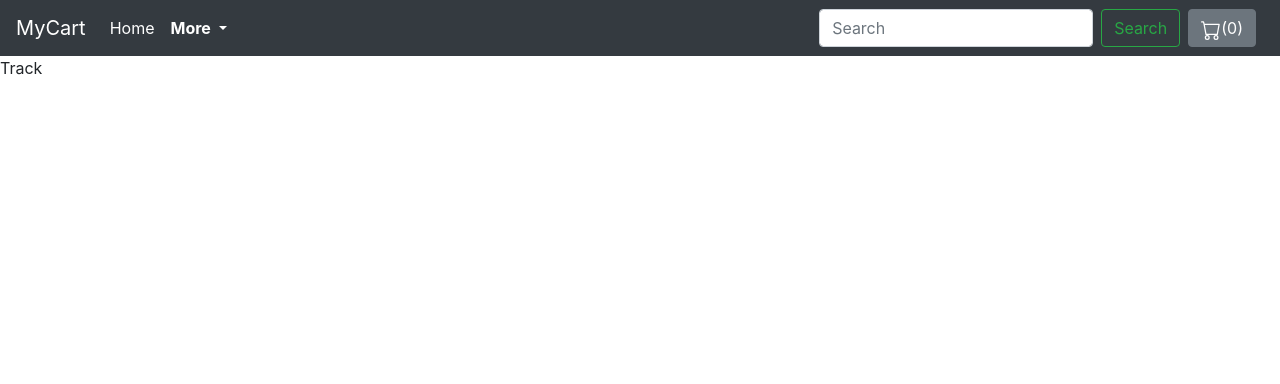
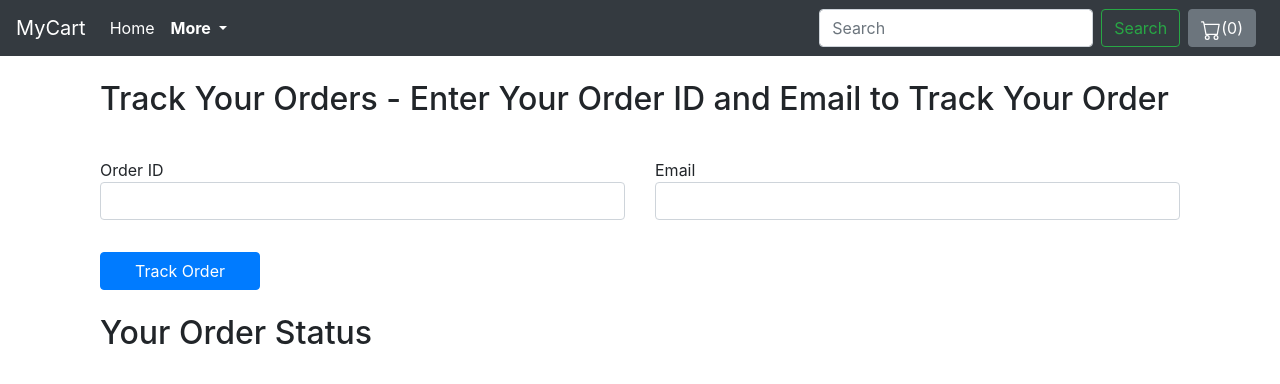
Before and after one commit to AjasMohammed/MyCart, a Django app: page /shop/tracker/ in a window 1280 px wide. Shown: the top 384 px of the page. Run offline with Django 4.2, Linux system fonts and the light colour scheme; some libraries are stand-ins or nearby versions.

Commit message:
Created home page=>click on MyCart in navbar to go to home page || Created a tracking page which shows the status of the product and time || changed jQuery script in basic.html to 'jQuery Core 3.6.1 - uncompressed'

```diff
--- a/mycart/settings.py
+++ b/mycart/settings.py
@@ -56,7 +56,7 @@ ROOT_URLCONF = 'mycart.urls'
 TEMPLATES = [
     {
         'BACKEND': 'django.template.backends.django.DjangoTemplates',
-        'DIRS': [],
+        'DIRS': ['mycart/templates'],
         'APP_DIRS': True,
         'OPTIONS': {
             'context_processors': [
--- a/mycart/urls.py
+++ b/mycart/urls.py
@@ -17,9 +17,11 @@ from django.contrib import admin
 from django.urls import path, include
 from django.conf import settings
 from django.conf.urls.static import static
+from . import views
 
 urlpatterns = [
     path('admin/', admin.site.urls),
     path('shop/', include('shop.urls')),
     path('blog/', include('blog.urls')),
+    path('', views.index),
 ] + static(settings.MEDIA_URL, document_root=settings.MEDIA_ROOT)
--- a/shop/admin.py
+++ b/shop/admin.py
@@ -1,7 +1,8 @@
 from django.contrib import admin
-from .models import Product, Contact, Orders
+from .models import Product, Contact, Orders, OrderUpdate
 
 # Register your models here.
 admin.site.register(Product)
 admin.site.register(Contact)
 admin.site.register(Orders)
+admin.site.register(OrderUpdate)
--- a/shop/templates/shop/basic.html
+++ b/shop/templates/shop/basic.html
@@ -18,7 +18,7 @@
     {% load static %}
     <!-- NavBar -->
     <nav class="navbar navbar-expand-lg navbar-dark bg-dark">
-        <a class="navbar-brand" href="#">MyCart</a>
+        <a class="navbar-brand" href="/">MyCart</a>
         <button class="navbar-toggler" type="button" data-toggle="collapse" data-target="#navbarSupportedContent" aria-controls="navbarSupportedContent" aria-expanded="false" aria-label="Toggle navigation">
             <span class="navbar-toggler-icon"></span>
         </button>
@@ -63,7 +63,10 @@
     {% block body %} {% endblock %}
     <!-- Optional JavaScript -->
     <!-- jQuery first, then Popper.js, then Bootstrap JS -->
-    <script src="https://code.jquery.com/jquery-3.3.1.slim.min.js" integrity="sha384-q8i/X+965DzO0rT7abK41JStQIAqVgRVzpbzo5smXKp4YfRvH+8abtTE1Pi6jizo" crossorigin="anonymous"></script>
+    <script
+  src="https://code.jquery.com/jquery-3.6.1.js"
+  integrity="sha256-3zlB5s2uwoUzrXK3BT7AX3FyvojsraNFxCc2vC/7pNI="
+  crossorigin="anonymous"></script>
     <script src="https://cdn.jsdelivr.net/npm/popper.js@1.14.6/dist/umd/popper.min.js" integrity="sha384-wHAiFfRlMFy6i5SRaxvfOCifBUQy1xHdJ/yoi7FRNXMRBu5WHdZYu1hA6ZOblgut" crossorigin="anonymous"></script>
     <script src="https://cdn.jsdelivr.net/npm/bootstrap@4.2.1/dist/js/bootstrap.min.js" integrity="sha384-B0UglyR+jN6CkvvICOB2joaf5I4l3gm9GU6Hc1og6Ls7i6U/mkkaduKaBhlAXv9k" crossorigin="anonymous"></script>
 
--- a/shop/templates/shop/checkout.html
+++ b/shop/templates/shop/checkout.html
@@ -87,7 +87,7 @@ if ($.isEmptyObject(cart)) {
 
         mystr = `<li class="list-group-item d-flex justify-content-between align-items-center">
                     ${name}
-                    <span class="badge bg-primary rounded-pill">${qty}</span>
+                    <span class="badge bg-primary rounded-pill"  style="font-size:105%;">${qty}</span>
                 </li>`
         $('#items').append(mystr);
     }
--- a/shop/templates/shop/index.html
+++ b/shop/templates/shop/index.html
@@ -127,7 +127,7 @@ left:15px;
         updateCart(cart)
     }
 
-    <!--        jquery-->
+    // <!--        jquery-->
 
     // if the add to cart button clicked it increments item
     // $('.cart').click(function() {
--- a/shop/templates/shop/tracker.html
+++ b/shop/templates/shop/tracker.html
@@ -1,5 +1,90 @@
 {% extends 'shop/basic.html' %}
+{% block title %} Tracker {% endblock %}
+{% block css %}
+.form-label{
+margin-top:0.5em;
+margin-bottom:0;
+}
+.header{
+margin-bottom:2rem;
+}
+{% endblock %}
+{% block body %}
+<div class="container">
+    <div class='col my-4'>
+        <h2 class='header'>Track Your Orders - Enter Your Order ID and Email to Track Your Order</h2>
+        <form class="row g-3" method="post" action="#" id="trackerForm">{% csrf_token %}
+            <!-- <input type="hidden" name="itemsJson" id="itemsJson"> -->
+            <div class="col-md-6">
+                <label for="inputname" class="form-label">Order ID</label>
+                <input type="text" class="form-control" id="orderId" name="orderId">
+            </div>
+            <div class="col-md-6">
+                <label for="inputEmail4" class="form-label">Email</label>
+                <input type="email" class="form-control" id="email" name="email">
+            </div>
+            <div class="col-12">
+                <button type="submit" class="btn btn-primary container-fluid" style="margin-top: 2em; width: 10em;">Track Order</button>
+            </div>
+        </form>
+    </div>
+    <div class="col my-4">
+        <h2 class="header">Your Order Status</h2>
+        <div>
+            <ul class="list-group" id="items">
+            </ul>
+        </div>
+    </div>
+</div>
+{% endblock %}
+{% block js %}
+<script>
+$('#trackerForm').submit(function(event) {
 
-{% block title %} Track {% endblock %}
+    $('#items').empty();
+    var formData = {
+        "orderId": $('input[name=orderId]').val(),
+        "email": $('input[name=email]').val(),
+        "csrfmiddlewaretoken": $('input[name=csrfmiddlewaretoken]').val()
+    }
+    $.ajax({
+            type: 'POST',
+            url: '/shop/tracker/',
+            data: formData,
+            encode: true
+        })
 
-{% block body %} Track {% endblock %}
+        .done(function(data) {
+
+            updates = JSON.parse(data);
+            if (updates.length > 0) {
+                for (i = 0; i < updates.length; i++) {
+                    let status = updates[i]['text'];
+                    let time = updates[i]['time'];
+                    console.log(time)
+
+                    mystr = `<li class="list-group-item d-flex justify-content-between align-items-center" style="font-weight:500;">
+                    ${status}
+                    <span class="badge bg-primary rounded-pill" style="font-size:105%;font-weight:500;">${time}</span>
+                </li>`
+                    $('#items').append(mystr);
+                }
+            }else{
+                mystr = `<li class="list-group-item d-flex justify-content-between align-items-center" style="font-weight:500;">
+                    Invalid Order ID OR Email
+                    <span class="badge bg-primary rounded-pill"></span>
+                </li>`
+
+
+                $('#items').append(mystr);
+            }
+
+        });
+
+    event.preventDefault();
+
+
+
+});
+</script>
+{% endblock %}
--- a/shop/views.py
+++ b/shop/views.py
@@ -1,7 +1,8 @@
 from django.shortcuts import render
 from django.http import HttpResponse
-from .models import Product, Contact, Orders
+from .models import Product, Contact, Orders, OrderUpdate
 from math import ceil
+import json
 
 # Create your views here.
 
@@ -41,6 +42,25 @@ def contact(request):
 
 
 def tracker(request):
+    if request.method == 'POST':
+        orderId = request.POST.get('orderId', '')
+        email = request.POST.get('email', '')
+        # return HttpResponse(f"orderId: {orderId}\n email:{email} ")
+        try:
+            order = Orders.objects.filter(order_id=orderId, email=email)
+            if len(order) > 0:
+                update = OrderUpdate.objects.filter(order_id=orderId)
+                updates = []
+                for item in update:
+                    updates.append({'text': item.update_desc, 'time': item.timestamp})
+                    response = json.dumps(updates, default=str)
+                return HttpResponse(response)
+            else:
+                return HttpResponse('{}')
+
+        except Exception as e:
+            return HttpResponse('{}')
+
     return render(request, 'shop/tracker.html')
 
 
@@ -70,7 +90,10 @@ def checkout(request):
         checkout = Orders(items_json=items_json, name=name, email=email, phone_number=phone, address1=address1, address2=address2,
                           state=state, city=city, zip_code=zip_code)
         checkout.save()
+        update = OrderUpdate(order_id=checkout.order_id, update_desc="The Order has been placed.")
+        update.save()
         thank = True
         id = checkout.order_id
         return render(request, 'shop/checkout.html', {'thank': thank, 'id': id})
+
     return render(request, 'shop/checkout.html')
```
Also changed, not shown: mycart/templates/index.html (added, +29 -0 lines), mycart/views.py (added, +9 -0 lines), shop/models.py (+10 -0 lines), db.sqlite3, shop/migrations/0009_orderupdate.py (added).
